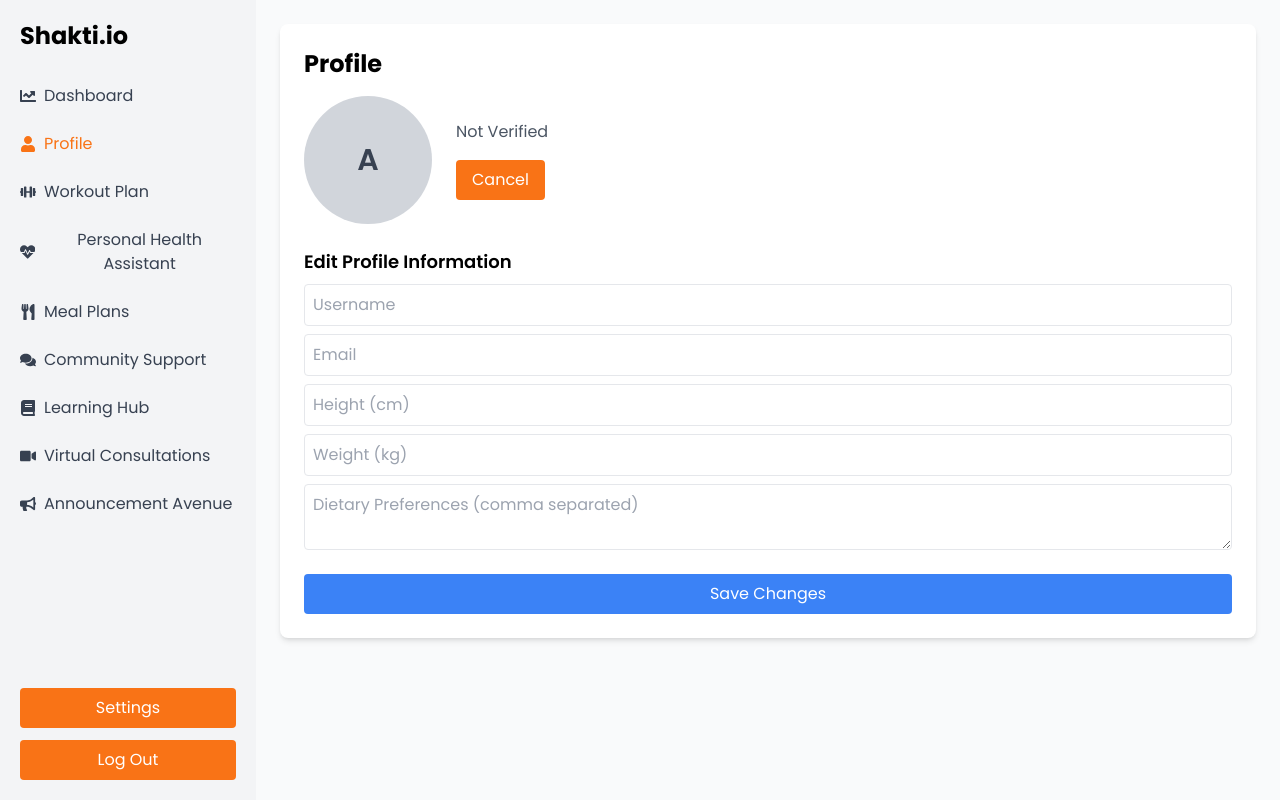
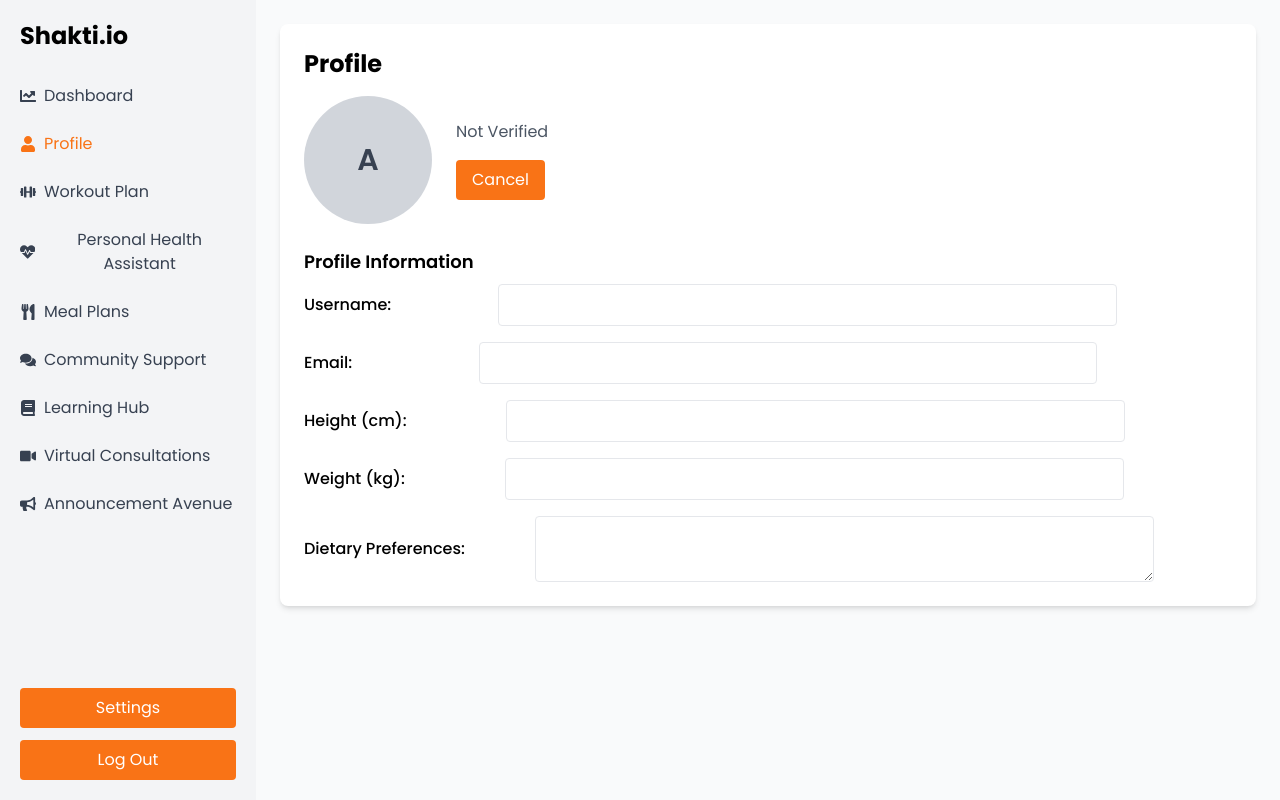
Before and after one commit to Adnan-The-Coder/web-app-full-stack-ai-integrated-fitness, a Next.js app: page /Dashboard in a window 1280 px wide. Both pictures are taken after a click on the button "Edit Profile". Built offline with nearby package versions, Linux system fonts and the light colour scheme; no server answers.

Commit message:
feat: Modify Profile Page

```diff
--- a/components/DashboardContents/Profile.tsx
+++ b/components/DashboardContents/Profile.tsx
@@ -103,50 +103,95 @@ const ProfileContent = () => {
                 </div>
             </div>
 
-            {isEditing && (
             <div className="mt-6">
-                    <h4 className="text-lg font-semibold mb-2">Edit Profile Information</h4>
-                    <div className="flex flex-col">
+                <h4 className="text-lg font-semibold mb-2">Profile Information</h4>
+                <div className="flex flex-col space-y-4">
+                    <div className="flex justify-between items-center">
+                        <span className="font-medium">Username:</span>
+                        {isEditing ? (
                             <input
                                 type="text"
-                            placeholder="Username"
                                 value={formData?.username || ''}
                                 onChange={(e) => handleChange(e, 'username')}
-                            className="mb-2 p-2 border rounded"
+                                className="p-2 border rounded w-2/3"
                             />
+                        ) : (
+                            <span>{data?.username}</span>
+                        )}
+                        <button onClick={isEditing ? handleSave : handleEditToggle} className="ml-2 text-blue-500">
+                            <i className="fas fa-edit"></i>
+                        </button>
+                    </div>
+
+                    <div className="flex justify-between items-center">
+                        <span className="font-medium">Email:</span>
+                        {isEditing ? (
                             <input
                                 type="email"
-                            placeholder="Email"
                                 value={formData?.email || ''}
                                 onChange={(e) => handleChange(e, 'email')}
-                            className="mb-2 p-2 border rounded"
+                                className="p-2 border rounded w-2/3"
                             />
+                        ) : (
+                            <span>{data?.email}</span>
+                        )}
+                        <button onClick={isEditing ? handleSave : handleEditToggle} className="ml-2 text-blue-500">
+                            <i className="fas fa-edit"></i>
+                        </button>
+                    </div>
+
+                    <div className="flex justify-between items-center">
+                        <span className="font-medium">Height (cm):</span>
+                        {isEditing ? (
                             <input
                                 type="number"
-                            placeholder="Height (cm)"
                                 value={formData?.healthParameters?.height || ''}
                                 onChange={(e) => handleChange(e, 'healthParameters.height')}
-                            className="mb-2 p-2 border rounded"
+                                className="p-2 border rounded w-2/3"
                             />
+                        ) : (
+                            <span>{data?.healthParameters?.height}</span>
+                        )}
+                        <button onClick={isEditing ? handleSave : handleEditToggle} className="ml-2 text-blue-500">
+                            <i className="fas fa-edit"></i>
+                        </button>
+                    </div>
+
+                    <div className="flex justify-between items-center">
+                        <span className="font-medium">Weight (kg):</span>
+                        {isEditing ? (
                             <input
                                 type="number"
-                            placeholder="Weight (kg)"
                                 value={formData?.healthParameters?.weight || ''}
                                 onChange={(e) => handleChange(e, 'healthParameters.weight')}
-                            className="mb-2 p-2 border rounded"
+                                className="p-2 border rounded w-2/3"
                             />
+                        ) : (
+                            <span>{data?.healthParameters?.weight}</span>
+                        )}
+                        <button onClick={isEditing ? handleSave : handleEditToggle} className="ml-2 text-blue-500">
+                            <i className="fas fa-edit"></i>
+                        </button>
+                    </div>
+
+                    <div className="flex justify-between items-center">
+                        <span className="font-medium">Dietary Preferences:</span>
+                        {isEditing ? (
                             <textarea
-                            placeholder="Dietary Preferences (comma separated)"
                                 value={formData?.dietaryPreferences.join(", ") || ''}
                                 onChange={(e) => handleChange(e, 'dietaryPreferences')}
-                            className="mb-2 p-2 border rounded"
+                                className="p-2 border rounded w-2/3"
+                                rows={2}
                             />
-                        <button className="mt-4 bg-blue-500 text-white py-2 px-4 rounded" onClick={handleSave}>
-                            Save Changes
+                        ) : (
+                            <span>{data?.dietaryPreferences.join(", ")}</span>
+                        )}
+                        <button onClick={isEditing ? handleSave : handleEditToggle} className="ml-2 text-blue-500">
+                            <i className="fas fa-edit"></i>
                         </button>
                     </div>
                 </div>
-            )}
+            </div>
         </section>
     );
 };
```
Lines whose indentation alone changed are shown as unchanged.
